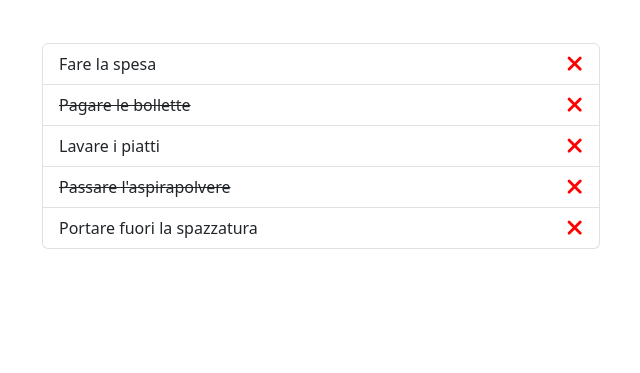
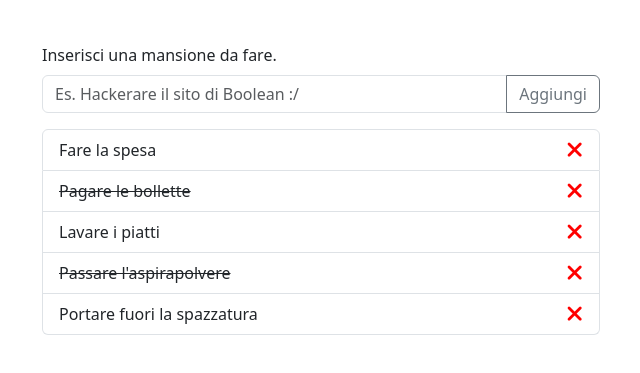
Before and after one commit to AndreaLivornese/vue-todolist, a plain HTML site: page index.html in a window 1280 px wide. Shown: the part 53-426 px from the top of the page, without its empty margins (319-959 px from the left). Drawn offline with nearby package versions, Linux system fonts and the light colour scheme.

Commit message:
svolto MILESTONE 3

```diff
--- a/index.html
+++ b/index.html
@@ -28,14 +28,30 @@
             <h1 class="mb-5">TO DO LIST</h1>
 
             <div class="col-6">
+                <label for="new-task" class="form-label">Inserisci una mansione da fare.</label>
+                <div class="input-group mb-3">
+                    <input v-model="newTask" id="new-task" type="text" class="form-control" placeholder="Es. Hackerare il sito di Boolean :/" aria-label="Input ToDo list" aria-describedby="button-addon">
+                    <button class="btn btn-outline-secondary" type="button" id="button-addon" @click="addTask()">Aggiungi</button>
+                </div>
+            </div>
+
+            <div class="col-6">
+
+                <!-- controllo che la lunghezza dell'array non sia 0 -->
                 <ul v-if="listaMansioni.length > 0" class="list-group">
+
+                    <!-- creo per ogni oggetto presente nell'array una "li" -->
                     <li v-for="(mansioneCorrente, index) in listaMansioni"
                     class="list-group-item d-flex justify-content-between align-items-center "
                     >
+                        <!-- se l'attributo "done" è uguale a "true" aggiungo la classe "done" -->
                         <span :class="mansioneCorrente.done == true ? 'done' : '' ">{{mansioneCorrente.text}}</span>
                         <i class="fa-solid fa-xmark" @click="removeToDo(index)"></i>
                     </li>
+
                 </ul>
+
+                <!-- altrimenti visualizzo un div -->
                 <div v-else class="text-center p-4 bg-success text-white">
                     Hai terminato le mansioni per il momento. Goditi un momento di relax (nel chillong).
                     <i class="fa-solid fa-otter"></i>
--- a/js/script.js
+++ b/js/script.js
@@ -13,6 +13,9 @@ const { createApp } = Vue
     data() {
         return {
 
+            newTask:'',
+
+            // lista di oggetti delle mansioni da fare
             listaMansioni: [
                 {
                     text: "Fare la spesa",
@@ -42,9 +45,37 @@ const { createApp } = Vue
 
         removeToDo(index){
 
+            // rimozione dell'oggetto in posizione index
             this.listaMansioni.splice(index,1);
 
         },
 
+
+
+        addTask(){
+            // controllo se la casella di testo non è vuota
+            if(this.newTask != ""){
+
+                // inizializzo un nuovo oggetto
+                const newItem = {
+
+                    // do il valore della casella di testo all'attributo text
+                    text: this.newTask,
+
+                    done: false,
+
+                };
+
+                // inserisco il nuovo oggetto nell'array
+                this.listaMansioni.push(newItem);
+
+                // resetto la casella di testo
+                this.newTask='';
+
+            }
+
+            console.log(this.listaMansioni)
+        }
+
     }
   }).mount('#app');
```
